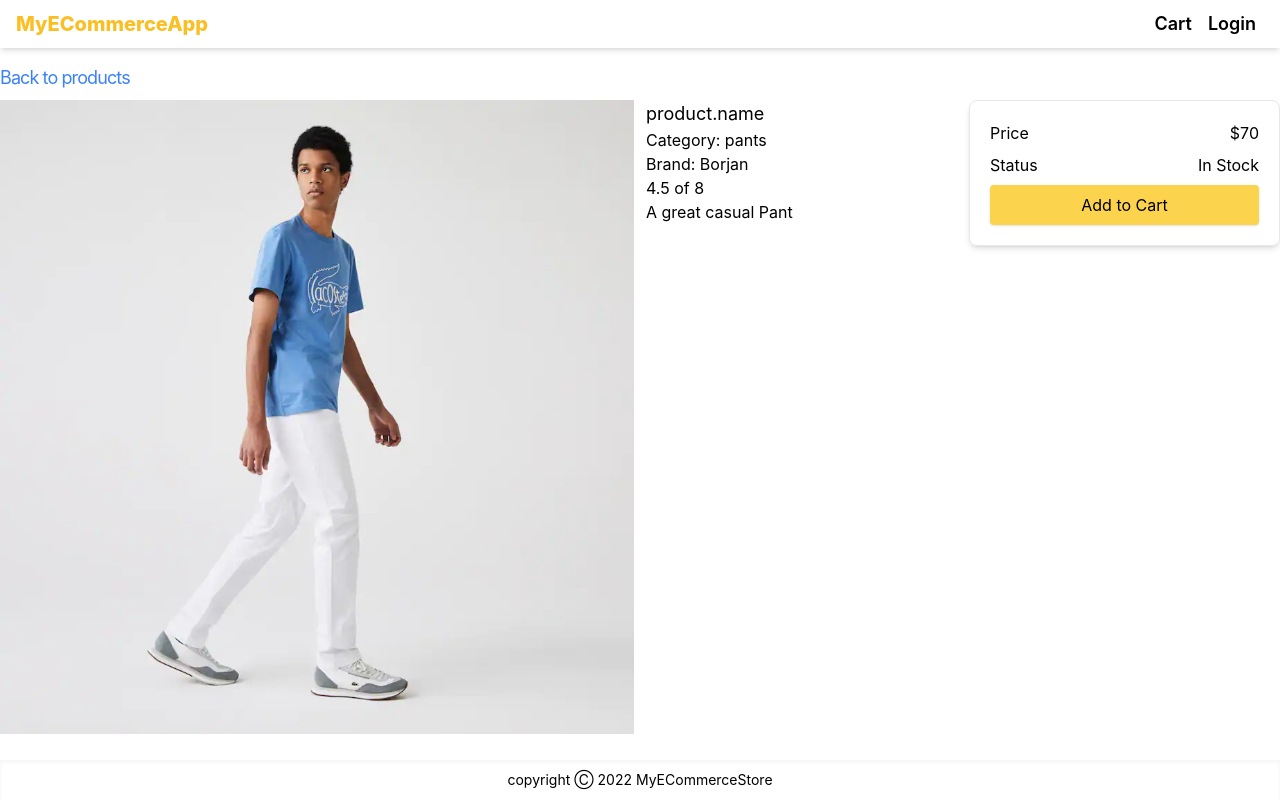
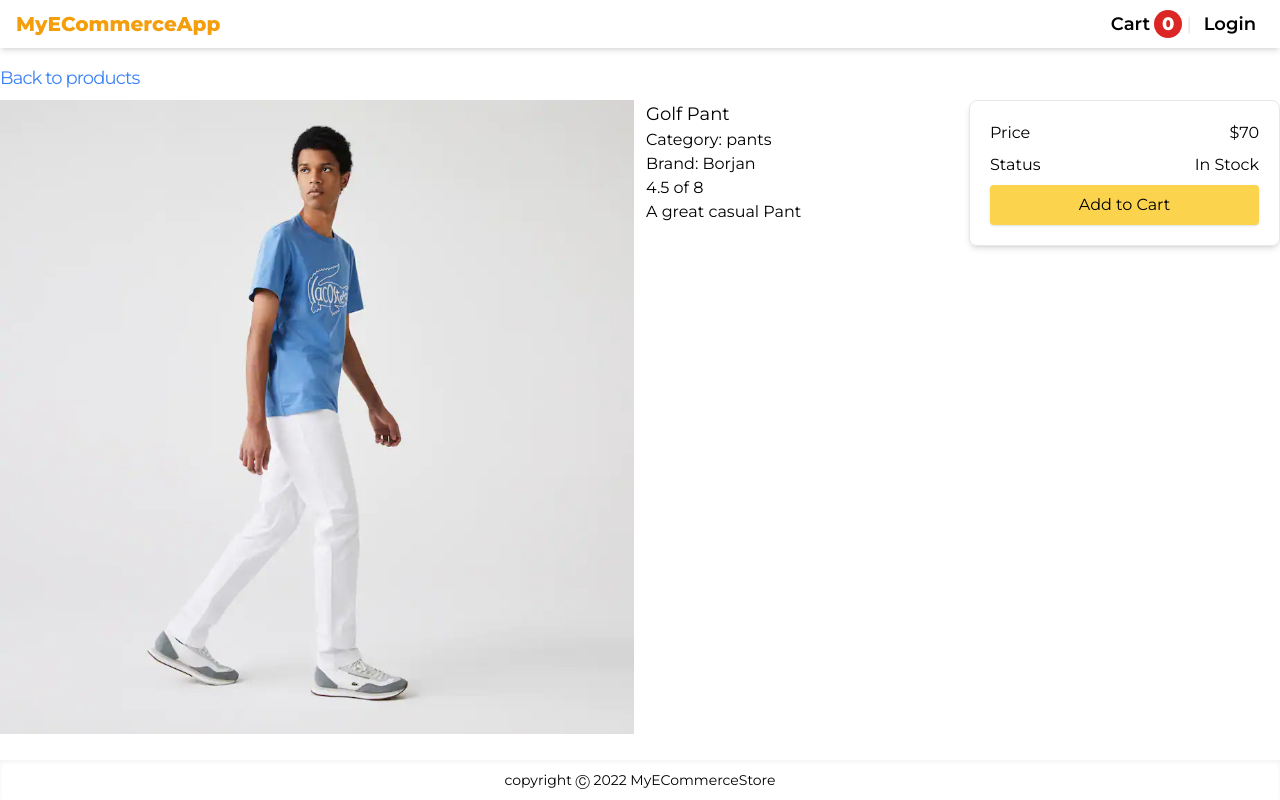
Before and after one commit to soft-engg/my-ecommerce-store, a Next.js app: page /product/Golf-pant in a window 1280 px wide. Built offline with nearby package versions, Linux system fonts and the light colour scheme.

Commit message:
changed the state management of cart to redux

```diff
--- a/components/layout.js
+++ b/components/layout.js
@@ -1,7 +1,9 @@
 import Head from 'next/head';
 import Link from 'next/link';
+import { useSelector } from 'react-redux';
 
 export default function Layout({ title, children }) {
+  const cartState = useSelector((state) => state.cart);
   return (
     <>
       <Head>
@@ -16,19 +18,22 @@ export default function Layout({ title, children }) {
         <header>
           <nav className="flex h-12 justify-between shadow-md items-center px-4">
             <Link href={'/'}>
-              <a className="text-xl font-extrabold bg-clip-text text-amber-400 ">
+              <a className="text-xl font-extrabold bg-clip-text text-amber-500 ">
                 MyECommerceApp
               </a>
             </Link>
-            <div className=" text-lg font-semibold">
+            <div className="flex items-center text-lg font-semibold">
               <Link href={'/cart'}>
-                <a className="p-2 hover:underline hover:decoration-amber-400  ">
+                <a className="p-2 pr-0  hover:underline hover:decoration-amber-400  ">
                   Cart
                 </a>
               </Link>
-
+              <div className="ml-1 h-full px-2 rounded-full bg-red-600 font-extrabold text-white  ">
+                {cartState.cart.length}
+              </div>
+              <p className="py-2 px-1 text-gray-300 font-thin">|</p>
               <Link href={'/Login'}>
-                <a className="p-2 hover:underline hover:decoration-amber-400">
+                <a className=" p-2 hover:underline hover:decoration-amber-400">
                   Login
                 </a>
               </Link>
--- a/package.json
+++ b/package.json
@@ -9,9 +9,12 @@
     "lint": "next lint"
   },
   "dependencies": {
+    "@reduxjs/toolkit": "^1.8.5",
     "next": "12.3.1",
     "react": "18.2.0",
-    "react-dom": "18.2.0"
+    "react-dom": "18.2.0",
+    "react-redux": "^8.0.4",
+    "redux": "^4.2.0"
   },
   "devDependencies": {
     "@types/react": "^18.0.21",
--- /dev/null
+++ b/pages/_document.js
@@ -0,0 +1,22 @@
+import Document, { Html, Head, Main, NextScript } from 'next/document';
+export default class CustomDocument extends Document {
+  render() {
+    return (
+      <Html>
+        <Head>
+          <meta property="custom" content="yolo"></meta>
+          <link rel="preconnect" href="https://fonts.googleapis.com" />
+          <link rel="preconnect" href="https://fonts.gstatic.com" crossorigin />
+          <link
+            href="https://fonts.googleapis.com/css2?family=Montserrat:ital,wght@0,300;0,400;0,500;0,600;0,700;0,800;0,900;1,300;1,400;1,500;1,600;1,700;1,800;1,900&display=swap"
+            rel="stylesheet"
+          />
+        </Head>
+        <body>
+          <Main />
+        </body>
+        <NextScript />
+      </Html>
+    );
+  }
+}
--- a/pages/index.js
+++ b/pages/index.js
@@ -1,7 +1,10 @@
 import Layout from '../components/layout';
 import data from '../utils/data';
 import ProductItem from '../components/productItem';
+import { useSelector } from 'react-redux';
 export default function Home() {
+  const cartItems = useSelector((state) => state.cart.cart);
+  console.log(cartItems);
   return (
     <Layout title={'Home'}>
       <div className="grid grid-cols-1 gap-4 md:grid-cols-3 lg:grid-col-4">
--- a/pages/product/[slug].jsx
+++ b/pages/product/[slug].jsx
@@ -1,20 +1,30 @@
 import Image from 'next/image';
 import Link from 'next/link';
 import { useRouter } from 'next/router';
-import React, { useContext } from 'react';
+import React from 'react';
 import Layout from '../../components/layout';
 import data from '../../utils/data';
-import { Store } from '../../utils/store';
 
+import { AddToCart } from '../../utils/redux/slices/cartSlice';
+import { useDispatch } from 'react-redux';
 export default function ProductScreen() {
+  //const itemsInCart = useSelector((state) => state.cart.cart);
+  // varable to store the query data from path
   const { query } = useRouter();
+  // getting the slug part from the query
   const { slug } = query;
+  //finding the query product from data available
   const product = data.products.find((x) => x.slug === slug);
-  const { state, dispatch } = useContext(Store);
+  //getting the dispatch function to dispatch an action
+  const dispatch = useDispatch();
+  // handle the onclick function of add to cart
   function addToCartHandler() {
-    dispatch({ type: 'CART_ADD_ITEM', payload: { ...product, quantity: 1 } });
+    // dispatching the add to cart action
+    dispatch(AddToCart(product));
   }
+  // if the product not exist then return this
   if (!product) return <div>product not found</div>;
+  //else return this
   return (
     <Layout title={product.name}>
       <div className="pb-2 text-lg text-blue-500 tracking-tighter hover:underline hover:text-blue-600 active:text-blue-700">
@@ -33,7 +43,7 @@ export default function ProductScreen() {
         <div>
           <ul>
             <li>
-              <h1 className="text-lg">product.name</h1>
+              <h1 className="text-lg">{product.name}</h1>
             </li>
             <li>Category: {product.category}</li>
             <li>Brand: {product.brand}</li>
@@ -57,7 +67,6 @@ export default function ProductScreen() {
               className="primary-button w-full"
               onClick={addToCartHandler}
             >
-              {' '}
               Add to Cart
             </button>
           </div>
--- a/styles/globals.css
+++ b/styles/globals.css
@@ -23,3 +23,6 @@ a {
 .primary-button {
   @apply rounded bg-amber-300 py-2 px-4 shadow outline-none hover:bg-amber-400 active:bg-amber-500;
 }
+* {
+  font-family: 'Montserrat', sans-serif;
+}
--- /dev/null
+++ b/utils/redux/slices/cartSlice.js
@@ -0,0 +1,27 @@
+import { createSlice } from '@reduxjs/toolkit';
+// this is initial value of state
+
+// this is the slice for cart
+export const cartslice = createSlice({
+  name: 'cart',
+  initialState: { cart: [] },
+  reducers: {
+    AddToCart: (state, action) => {
+      const newItem = action.payload;
+      const newItemExist = state.cart.find(
+        (item) => item.slug === newItem.slug
+      );
+      if (newItemExist) {
+        const newCart = state.cart.map((item) =>
+          item.name === newItem.name ? newItem : item
+        );
+        state.cart = newCart;
+      } else {
+        state.cart.push(newItem);
+      }
+    },
+  },
+});
+
+export const { AddToCart } = cartslice.actions;
+export default cartslice.reducer;
--- /dev/null
+++ b/utils/redux/store.js
@@ -0,0 +1,3 @@
+import cartReducer from '../redux/slices/cartSlice';
+import { configureStore } from '@reduxjs/toolkit';
+export const store = configureStore({ reducer: { cart: cartReducer } });
--- a/utils/store.js
+++ /dev/null
@@ -1,26 +0,0 @@
-import { useReducer, createContext } from 'react';
-
-export const Store = createContext();
-const initialState = {
-  cart: [],
-};
-function reducer(state, action) {
-  switch (action.type) {
-    case 'CART_ADD_ITEM': {
-      const newItem = action.payload;
-      const existItem = state.cart.find((item) => item.slug === newItem.slug);
-      const cartItems = existItem
-        ? state.cart.map((item) =>
-            item.name === existItem.name ? newItem : item
-          )
-        : [...state.cart, newItem];
-      console.log(cartItems);
-      return { ...state, cart: cartItems };
-    }
-  }
-}
-export default function StoreProvider({ children }) {
-  const [state, dispatch] = useReducer(reducer, initialState);
-  const value = { state, dispatch };
-  return <Store.Provider value={value}>{children}</Store.Provider>;
-}
```
Also changed, not shown: pages/_app.js (+4 -4 lines), 1 other file (tests, documents, lock files or other folders).
